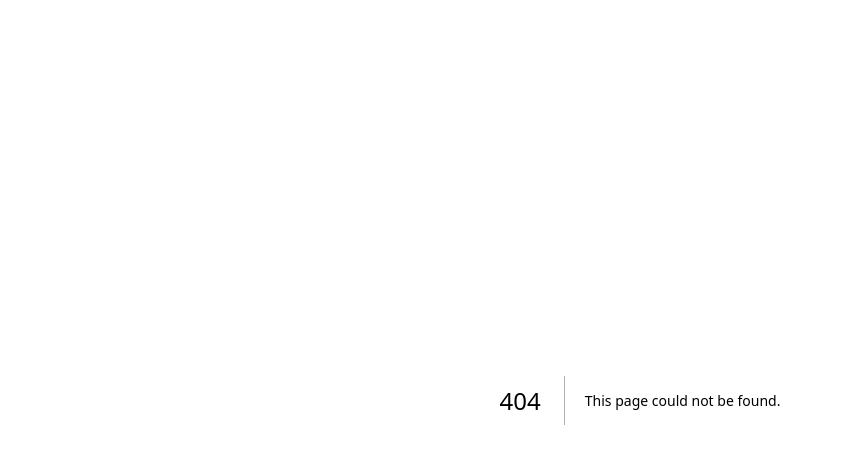
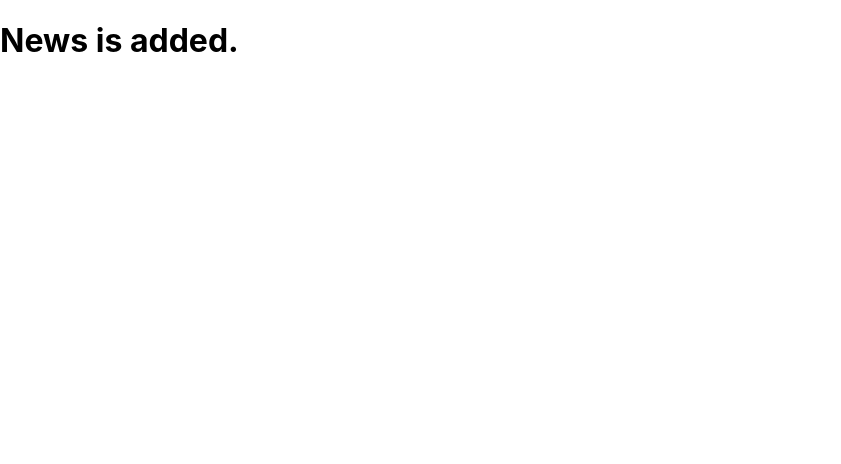
Before and after one commit to almahfuz97/demo-test, a Next.js app: page /news in a window 1280 px wide. Before the commit this address had no page. Shown: the top 464 px of the page, without its empty margins (0-841 px from the left). Built offline with nearby package versions, Linux system fonts and the light colour scheme.

Commit message:
news added

```diff
--- /dev/null
+++ b/pages/news.js
@@ -0,0 +1,10 @@
+
+const news = () => {
+    return (
+        <div>
+            <h1>News is added.</h1>
+        </div>
+    );
+};
+
+export default news;
```
Also changed, not shown: package.json (+15 -2 lines), 1 other file (tests, documents, lock files or other folders).
